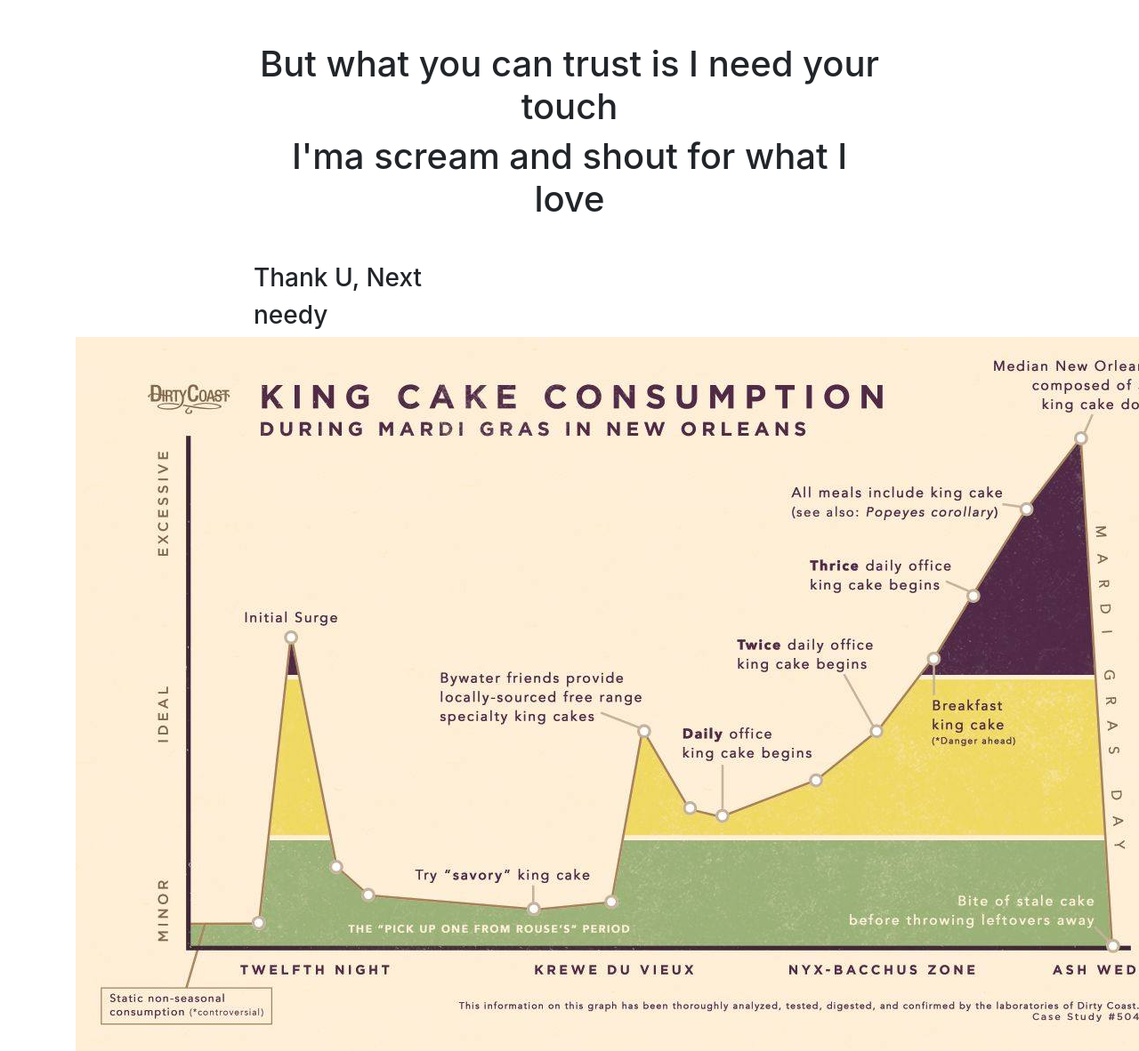
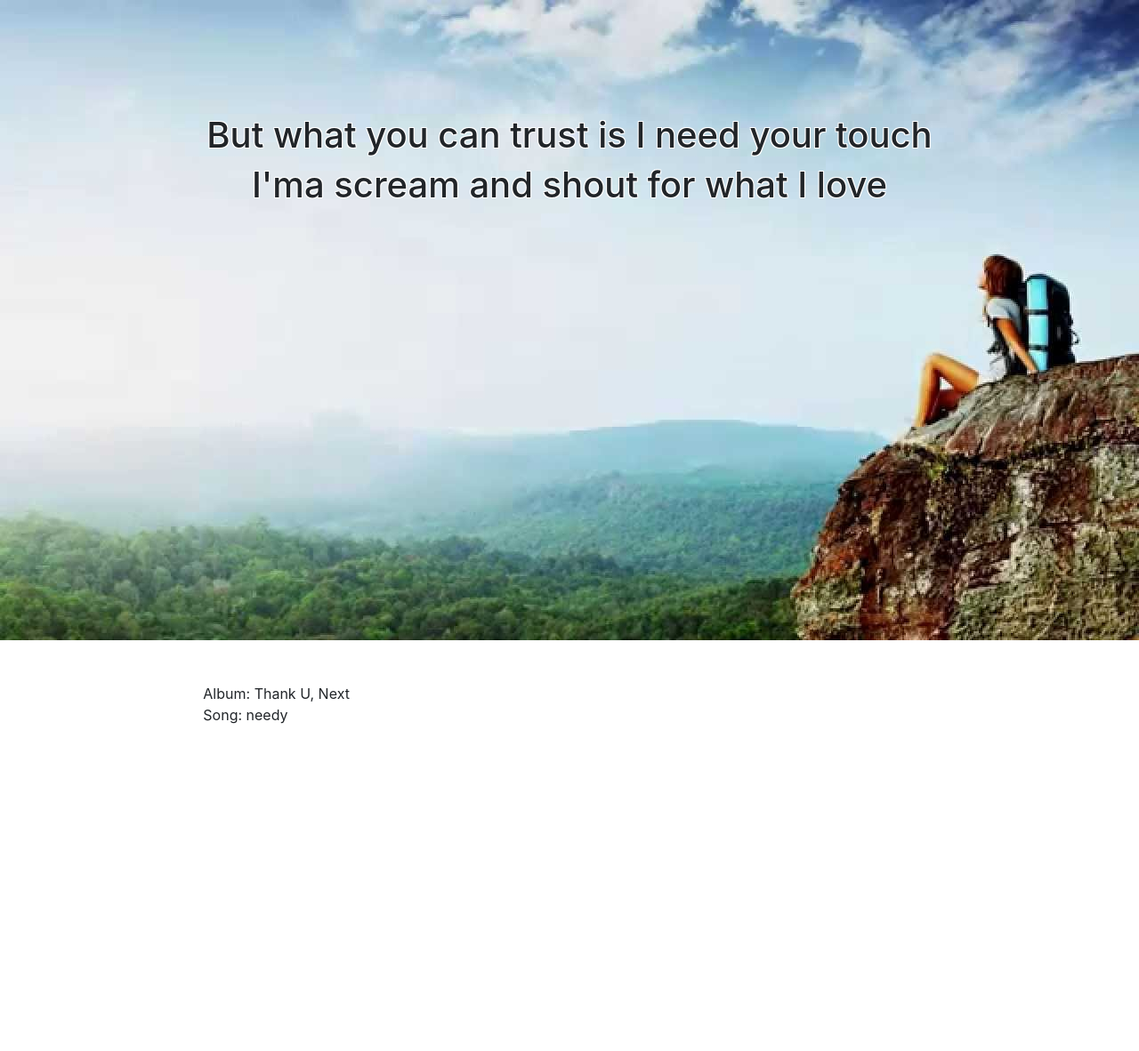
Before and after one commit to kjschmidt913/python-capstone, a Django app: page /polls/ in a window 1280 px wide; the page is wider, and only the part inside the window is pictured. Shown: that part at 89% size. After the commit the page ends 814 px from the top of that part, so only its background shows below. Run offline with Django 3.2, Linux system fonts and the light colour scheme; some libraries are stand-ins or nearby versions.

Commit message:
styling is working

```diff
--- a/mysite/polls/models.py
+++ b/mysite/polls/models.py
@@ -2,9 +2,7 @@ from django.db import models
 
 
 class InspoImg():
-    imageNames = ['kingcake.jpg',
-                  'desk.jpg',
-                  'hiker.jpg',
+    imageNames = ['hiker.jpg',
                   'maxresdefault.jpg']
 
 
--- /dev/null
+++ b/mysite/polls/static/styles/styles.css
@@ -0,0 +1,14 @@
+.lyrics {
+    position: absolute;
+    top: 5rem;
+    left: 0;
+    right: 0;
+    margin: auto;
+    text-align: center;
+    font-size: 25px;
+    text-shadow: -1px -1px 0 #FFF, 1px -1px 0 #FFF, -1px 1px 0 #FFF, 1px 1px 0 #FFF;
+}
+
+.fixed-width{
+    width: 100%;
+}
--- a/mysite/polls/templates/polls/index.html
+++ b/mysite/polls/templates/polls/index.html
@@ -8,30 +8,34 @@
         AG Inspo
     </title>
     {% block stylesheets %}
-    <link rel="stylesheet" href="{% static 'styles/bootstrap-4.3.1-dist/css/bootstrap.min.css'%}" crossorigin="anonymous">
+    <link rel="stylesheet" href="{% static 'styles/bootstrap-4.3.1-dist/css/bootstrap.min.css'%}"
+        crossorigin="anonymous">
+    <link rel="stylesheet" href="{% static 'styles/styles.css'%}" crossorigin="anonymous">
     {% endblock %}
 </head>
 
 <body>
-    <div class="container">
+    <div>
         {% block lyrics %}
-        <div class="col-8 mx-auto mt-5">
-            <h1 class="d-block mb-2 text-center">{{ Lyric_One }}</h1>
-            <h1 class="text-center">{{ Lyric_Two }}</h1>
-        </div>
-        {% endblock %}
+        <div class="container-fluid px-0 position-relative fixed-width mx-auto">
+            <div class="lyrics">
+                <h1 class="d-block mb-2 text-center mt-sm-5">{{ Lyric_One }}</h1>
+                <h1 class="text-center">{{ Lyric_Two }}</h1>
+            </div>
+            <img src="{% static 'images/'%}{{Imagepick}}" class="img-fluid px-0 " alt="inspirational image" />
 
-        {% block reference %}
-        <div class="col-8 mx-auto mt-5">
-            <h3>{{ Album }}</h3>
-            <h3>{{ Song }}</h3>
 
         </div>
         {% endblock %}
 
 
-        <img src="{% static 'images/'%}{{Imagepick}}" alt="My image"/>
+        {% block reference %}
+        <div class="col-8 mx-auto my-5 ">
+            <p class="m-0">Album: {{ Album }}</p>
+            <p class="m-0">Song: {{ Song }}</p>
 
+        </div>
+        {% endblock %}
 
     </div>
 </body>
```
